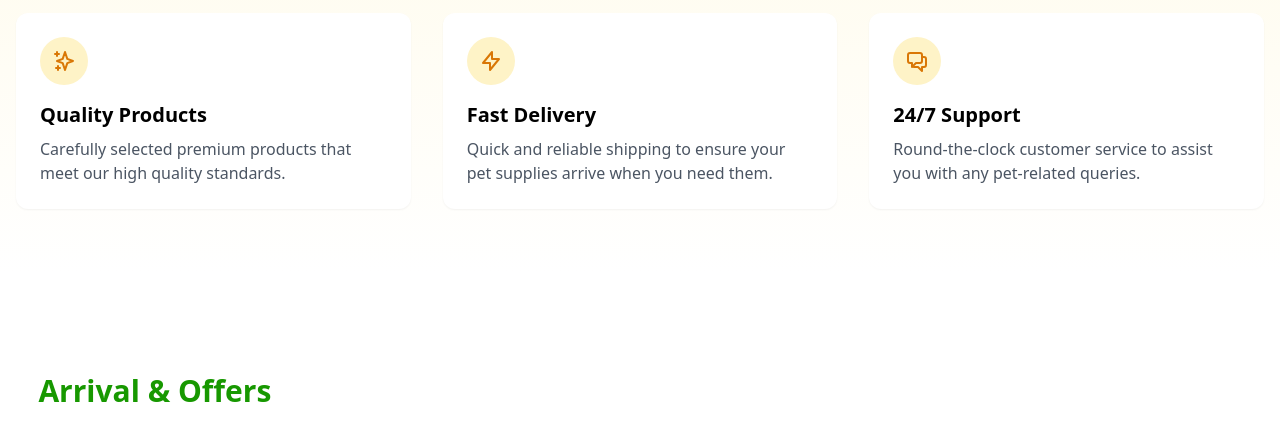
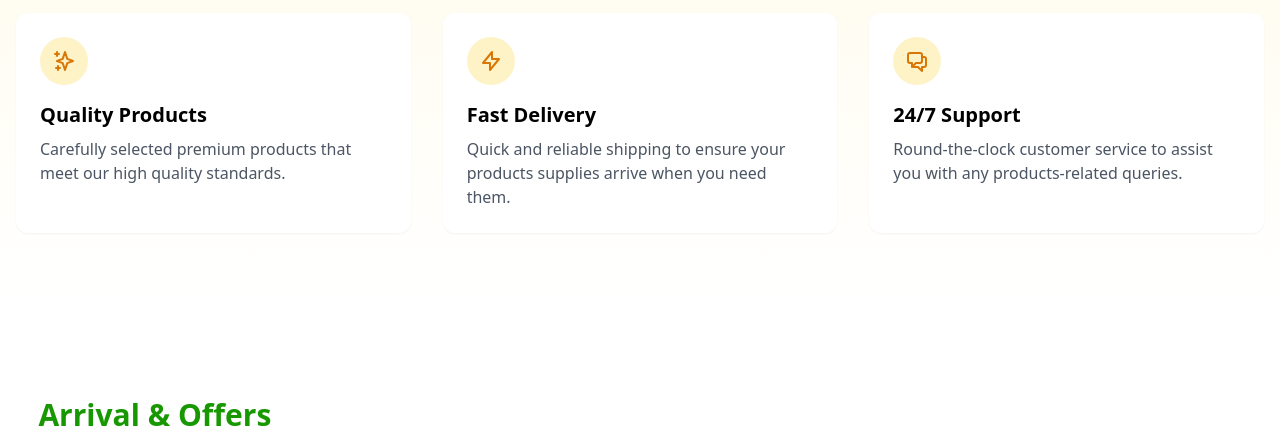
Before and after one commit to zahid77malik/assi-3-02, a plain HTML site: page index.html in a window 1280 px wide. Shown: the part 2600-3038 px from the top of the page. Drawn offline with nearby package versions, Linux system fonts and the light colour scheme.

Commit message:
edit some section

```diff
--- a/index.html
+++ b/index.html
@@ -273,7 +273,8 @@
                             </svg>
                         </div>
                         <h3 class="text-xl font-semibold mb-2">Fast Delivery</h3>
-                        <p class="text-gray-600">Quick and reliable shipping to ensure your pet supplies arrive when you
+                        <p class="text-gray-600">Quick and reliable shipping to ensure your products supplies arrive
+                            when you
                             need them.
                         </p>
                     </div>
@@ -287,7 +288,8 @@
                             </svg>
                         </div>
                         <h3 class="text-xl font-semibold mb-2">24/7 Support</h3>
-                        <p class="text-gray-600">Round-the-clock customer service to assist you with any pet-related
+                        <p class="text-gray-600">Round-the-clock customer service to assist you with any
+                            products-related
                             queries.</p>
                     </div>
                 </div>
```
